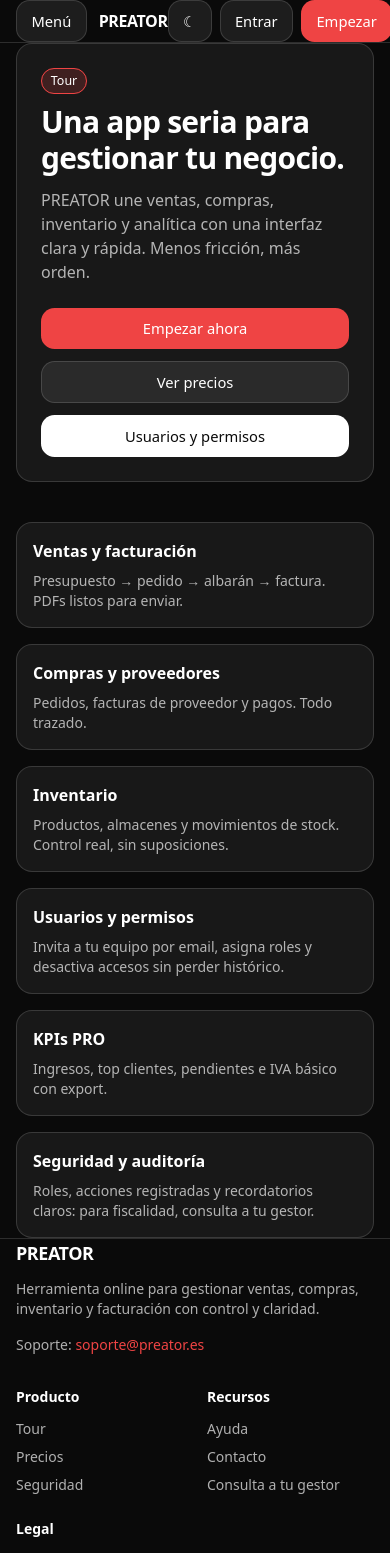
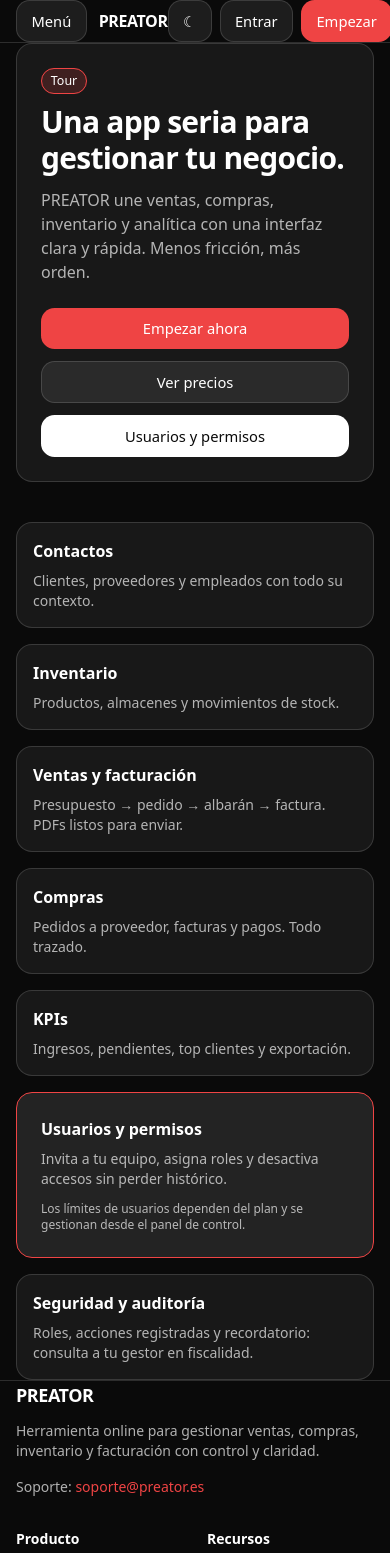
Before and after one commit to rcacodedev/preator-web, a Next.js app: page /tour in a window 390 px wide. Shown: the top 1553 px of the page. Built offline with nearby package versions, Linux system fonts and the light colour scheme.

Commit message:
feat(web): tour/pricing/legal pro polish + responsive qa

```diff
--- a/src/app/(site)/legal/cookies/page.tsx
+++ b/src/app/(site)/legal/cookies/page.tsx
@@ -10,6 +10,14 @@
           Información sobre cookies y preferencias. El documento final se
           publicará en PDF.
         </p>
+        <section className="card-compact">
+          <h2 className="text-lg font-bold">Qué encontrarás en el PDF</h2>
+          <ul className="mt-3 space-y-2 text-sm muted">
+            <li>• Finalidad del tratamiento y base legal.</li>
+            <li>• Derechos del usuario y cómo ejercerlos.</li>
+            <li>• Conservación, seguridad y terceros.</li>
+          </ul>
+        </section>
 
         <div className="mt-6 flex flex-col gap-3 sm:flex-row">
           <a className="btn btn-accent" href="/legal/cookies.pdf">
--- a/src/app/(site)/legal/privacidad/page.tsx
+++ b/src/app/(site)/legal/privacidad/page.tsx
@@ -10,6 +10,14 @@
           Aquí encontrarás cómo tratamos los datos y qué derechos tienes. El
           documento final se publicará en PDF.
         </p>
+        <section className="card-compact">
+          <h2 className="text-lg font-bold">Qué encontrarás en el PDF</h2>
+          <ul className="mt-3 space-y-2 text-sm muted">
+            <li>• Finalidad del tratamiento y base legal.</li>
+            <li>• Derechos del usuario y cómo ejercerlos.</li>
+            <li>• Conservación, seguridad y terceros.</li>
+          </ul>
+        </section>
 
         <div className="mt-6 flex flex-col gap-3 sm:flex-row">
           <a className="btn btn-accent" href="/legal/privacidad.pdf">
--- a/src/app/(site)/legal/terminos/page.tsx
+++ b/src/app/(site)/legal/terminos/page.tsx
@@ -11,6 +11,15 @@
           final se publicará en PDF.
         </p>
 
+        <section className="card-compact">
+          <h2 className="text-lg font-bold">Qué encontrarás en el PDF</h2>
+          <ul className="mt-3 space-y-2 text-sm muted">
+            <li>• Finalidad del tratamiento y base legal.</li>
+            <li>• Derechos del usuario y cómo ejercerlos.</li>
+            <li>• Conservación, seguridad y terceros.</li>
+          </ul>
+        </section>
+
         <div className="mt-6 flex flex-col gap-3 sm:flex-row">
           <a className="btn btn-accent" href="/legal/terminos.pdf">
             Ver PDF
--- a/src/app/(site)/precios/page.tsx
+++ b/src/app/(site)/precios/page.tsx
@@ -19,7 +19,7 @@
       name: "Pro",
       priceM: "59€",
       priceY: "602€",
-      desc: "Para equipos pequeños que necesitan ir más rápido.",
+      desc: "Para pequeñas empresas, que necesitan gestionar diferentes departamentos.",
       bullets: [
         "10 usuarios",
         "3–5 almacenes",
@@ -33,7 +33,7 @@
       name: "Business",
       priceM: "99€",
       priceY: "1010€",
-      desc: "Para empresas con operativa y varios almacenes.",
+      desc: "Para empresas con una alta operatividad.",
       bullets: [
         "25 usuarios",
         "10 almacenes",
@@ -51,10 +51,17 @@
         <h1 className="mt-3 text-3xl font-bold tracking-tight sm:text-4xl">
           Planes simples. Sin letra pequeña rara.
         </h1>
-        <p className="mt-3 muted max-w-2xl">
-          Precios sin IVA. El IVA se calcula en el checkout según tu dirección
-          fiscal. El plan anual aplica un <b>15%</b> de descuento.
-        </p>
+        <div className="card-compact">
+          <div className="flex flex-col gap-2 md:flex-row md:items-center md:justify-between">
+            <p className="text-sm muted">
+              <b>Precios sin IVA.</b> El IVA se calcula en el checkout según tu
+              dirección fiscal.
+            </p>
+            <p className="text-sm muted">
+              Plan anual: <b>−15%</b> vs mensual × 12.
+            </p>
+          </div>
+        </div>
 
         <div className="mt-6 flex flex-col gap-3 sm:flex-row">
           <Link href="/alta" className="btn btn-accent">
@@ -106,6 +113,9 @@
               <div className="flex items-end gap-2">
                 <div className="text-3xl font-extrabold">{p.priceM}</div>
                 <div className="muted">/mes</div>
+                <p className="mt-2 text-xs muted">
+                  + IVA (calculado en checkout)
+                </p>
               </div>
               <div className="mt-1 muted">
                 Anual: <b>{p.priceY}</b> <span className="muted">(−15%)</span>
--- a/src/app/(site)/tour/page.tsx
+++ b/src/app/(site)/tour/page.tsx
@@ -3,28 +3,23 @@
 export default function TourPage() {
   const blocks = [
     {
+      t: "Contactos",
+      d: "Clientes, proveedores y empleados con todo su contexto.",
+    },
+    { t: "Inventario", d: "Productos, almacenes y movimientos de stock." },
+    {
       t: "Ventas y facturación",
       d: "Presupuesto → pedido → albarán → factura. PDFs listos para enviar.",
     },
-    {
-      t: "Compras y proveedores",
-      d: "Pedidos, facturas de proveedor y pagos. Todo trazado.",
-    },
-    {
-      t: "Inventario",
-      d: "Productos, almacenes y movimientos de stock. Control real, sin suposiciones.",
-    },
+    { t: "Compras", d: "Pedidos a proveedor, facturas y pagos. Todo trazado." },
+    { t: "KPIs", d: "Ingresos, pendientes, top clientes y exportación." },
     {
       t: "Usuarios y permisos",
-      d: "Invita a tu equipo por email, asigna roles y desactiva accesos sin perder histórico.",
-    },
-    {
-      t: "KPIs PRO",
-      d: "Ingresos, top clientes, pendientes e IVA básico con export.",
+      d: "Invita a tu equipo, asigna roles y desactiva accesos sin perder histórico.",
     },
     {
       t: "Seguridad y auditoría",
-      d: "Roles, acciones registradas y recordatorios claros: para fiscalidad, consulta a tu gestor.",
+      d: "Roles, acciones registradas y recordatorio: consulta a tu gestor en fiscalidad.",
     },
   ];
 
@@ -53,12 +48,34 @@
       </section>
 
       <section className="grid gap-4 sm:grid-cols-2 lg:grid-cols-3">
-        {blocks.map((b) => (
-          <div key={b.t} className="card-compact">
-            <h3 className="font-semibold">{b.t}</h3>
-            <p className="mt-2 text-sm muted">{b.d}</p>
-          </div>
-        ))}
+        {blocks.map((b) => {
+          const highlight = b.t === "Usuarios y permisos";
+          return (
+            <div
+              key={b.t}
+              className={
+                highlight ? "card hover-lift" : "card-compact hover-lift"
+              }
+              style={
+                highlight
+                  ? {
+                      borderColor: "var(--accent)",
+                      background: "var(--panel2)",
+                    }
+                  : undefined
+              }
+            >
+              <h3 className="font-semibold">{b.t}</h3>
+              <p className="mt-2 text-sm muted">{b.d}</p>
+              {highlight ? (
+                <p className="mt-3 text-xs muted">
+                  Los límites de usuarios dependen del plan y se gestionan desde
+                  el panel de control.
+                </p>
+              ) : null}
+            </div>
+          );
+        })}
       </section>
     </div>
   );
```
